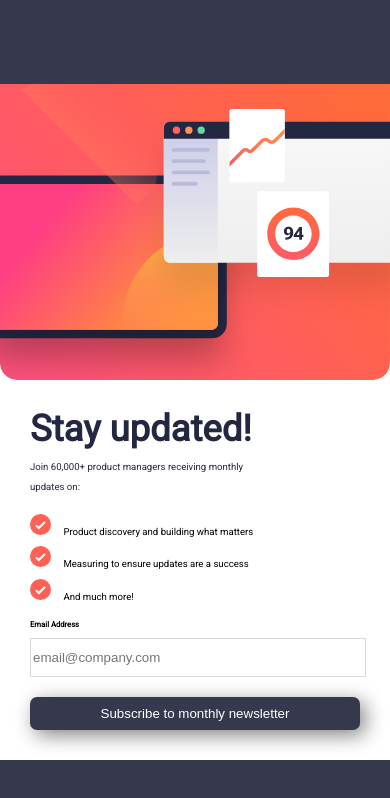
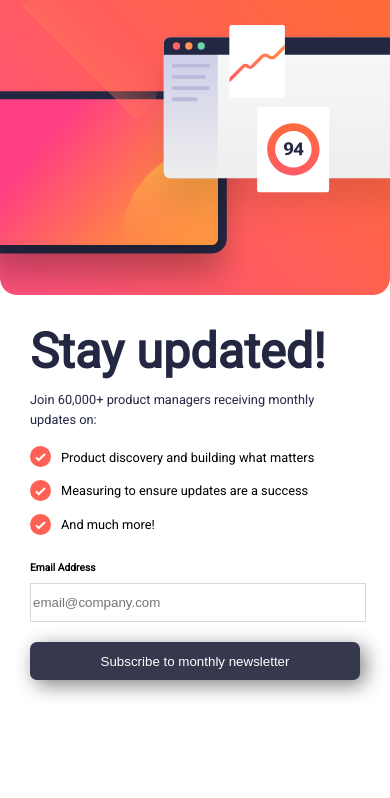
Before and after one commit to henrix494/newsletter, a plain HTML site: page index.html in a window 390 px wide. Drawn offline with Linux system fonts and the light colour scheme; files whose address does not match are found by name.

Commit message:
addes white color

```diff
--- a/style.css
+++ b/style.css
@@ -153,49 +153,6 @@ background: rgb(218,45,165);
 background: linear-gradient(90deg, rgba(218,45,165,1) 3%, rgba(215,161,22,1) 97%);
 }
 
-@media screen and (max-width: 1223px) {
-
-    .main_box{
-        flex-direction: column;
-        width: 100vw ;
-        height: max-content ;
-        padding: 0 ;
-        gap: 0 ;
-        border-radius: 0px ;
-       justify-content: flex-start;
-
-    }
-    .main_box_left{
-        order: 2;
-    }
-  .desktop{
-    display: none;
-   }
-   html{
-    font-size: 60%;
-   }
-   .main_box_left{
-
-    padding-top:0% ;
-}
-.input input{
-    width: 100%;
-
-
-}
-  .main_box_left{
-  padding: 30px;
-}
-.mobile{
-        width: 100vw;
-    }
-}
-@media screen and (min-width:1223px){
-    .mobile{
-        display: none;
-    }
-
-}
 
 
 .invalid {
@@ -239,8 +196,65 @@ dialog{
 
 .email-conf{
     margin-bottom: 2rem;
+    line-height: 18px;
 }
 
 #emailA{
     font-weight: 800;
 }
+
+
+
+@media screen and (max-width: 1223px) {
+
+    .main_box{
+        flex-direction: column;
+        width: 100vw ;
+
+        padding: 0 ;
+        gap: 0 ;
+        border-radius: 0px ;
+        justify-content: flex-start;
+
+    }
+    .main_box_left{
+        order: 2;
+
+    }
+
+  .desktop{
+    display: none;
+   }
+   html{
+    font-size: 80%;
+    background-color: white;
+  display: inline;
+   }
+   .main_box_left{
+
+    padding-top:0% ;
+}
+.input input{
+    width: 100%;
+
+
+}
+  .main_box_left{
+  padding: 30px;
+}
+.mobile{
+        width: 100vw ;
+
+    }
+}
+@media screen and (min-width:1223px){
+    .mobile{
+        display: none;
+    }
+
+}
+
+  .list li{
+        display: flex ;
+        align-items: center;
+    }
```
